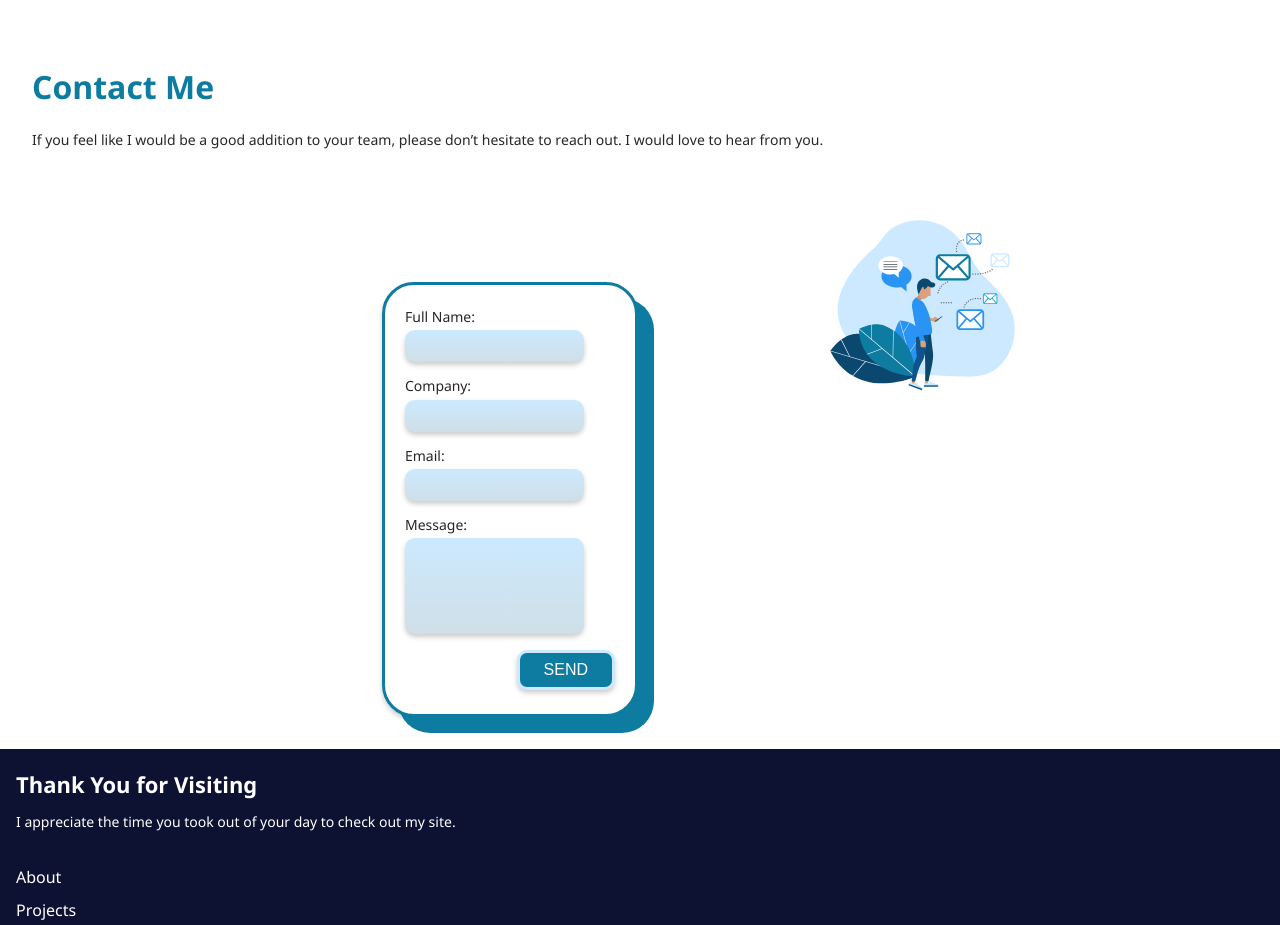
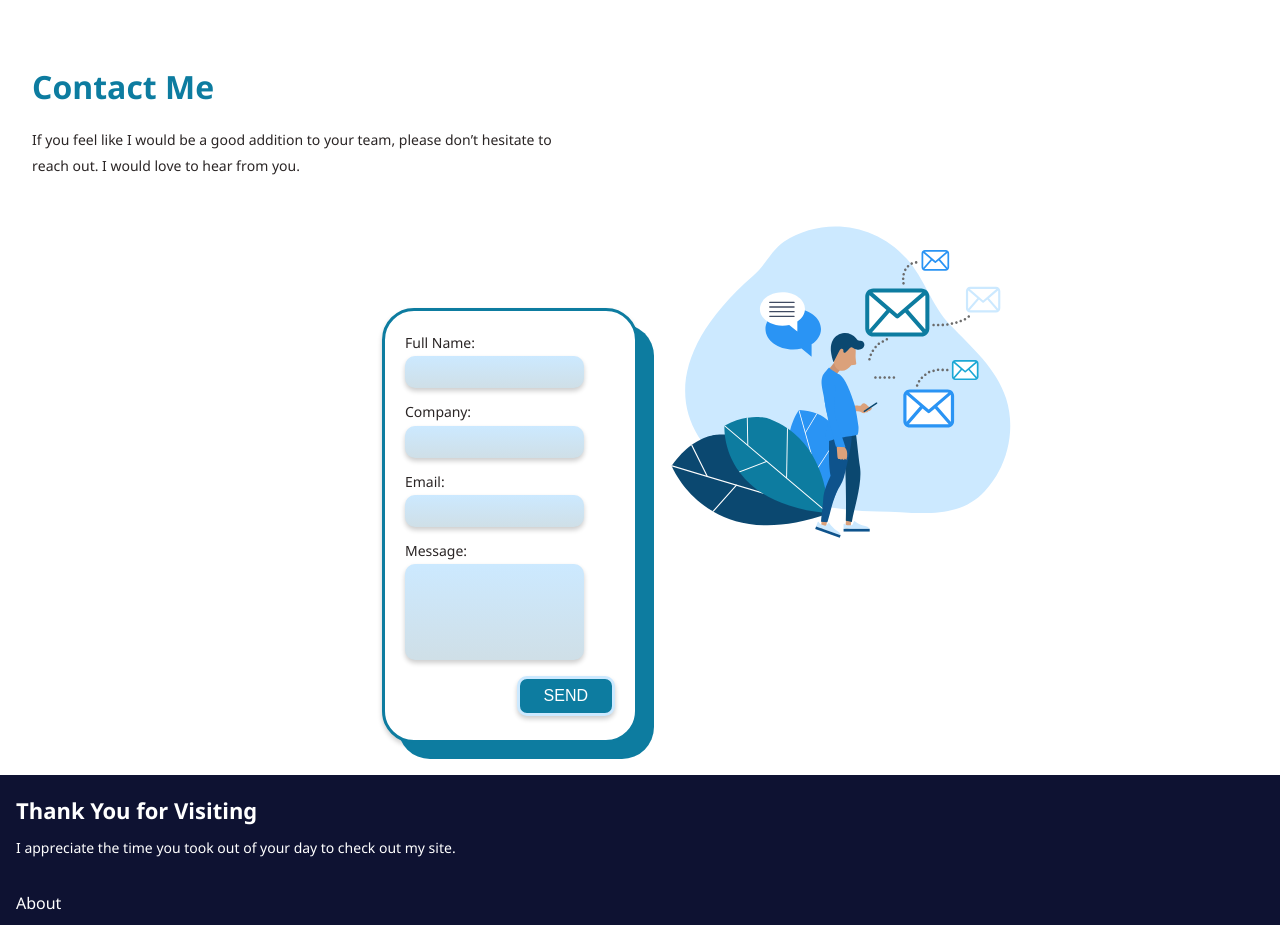
Before and after one commit to alejo2198/portfolio, a React (Create React App) app: page / in a window 1280 px wide. Shown: the part 3340-4265 px from the top of the page. Built offline with nearby package versions, Linux system fonts and the light colour scheme.

Commit message:
fix text max width, fix image height

```diff
--- a/src/components/Form/Form.module.scss
+++ b/src/components/Form/Form.module.scss
@@ -51,7 +51,7 @@
         resize: none;
     }
     &__img{
-        height:12rem;
+        height:clamp(12rem,50vw,22rem);
         position:absolute;
         z-index: -2;
         right:0;
@@ -69,6 +69,7 @@
         line-height: $m-body-lh;
         margin:$small-spacing 0;
         margin-bottom: 8rem;
+        max-width: min(34rem,100%);
     }
     &__button{
         align-self: flex-end;
```
